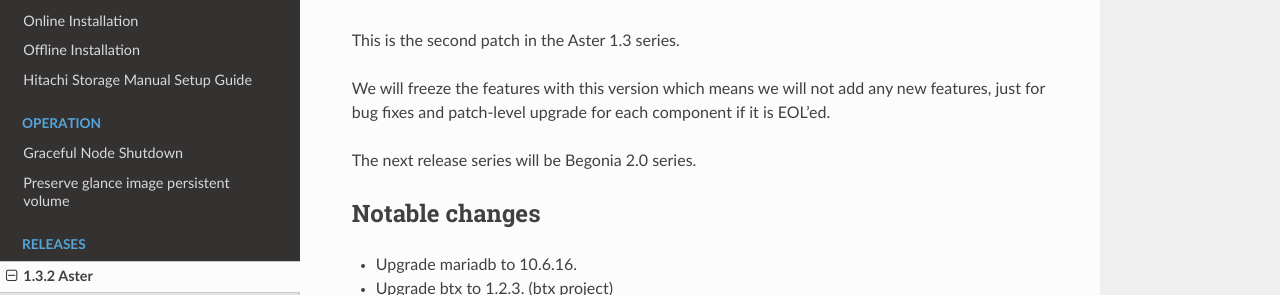
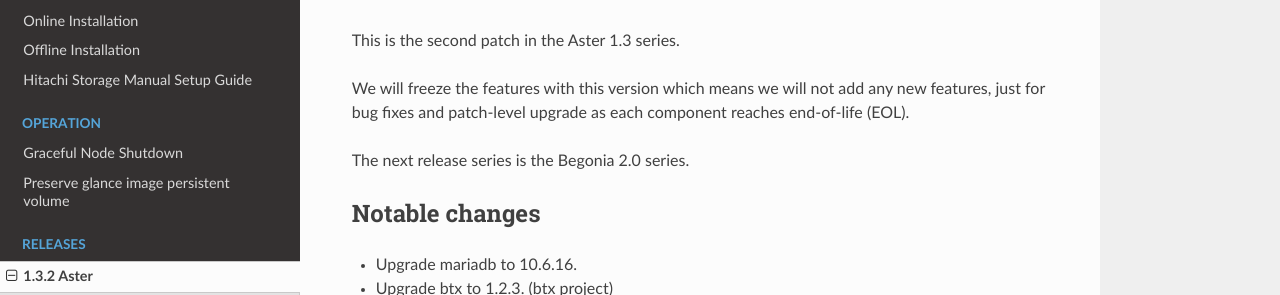
Before and after one commit to iorchard/burrito_docs, a Sphinx documentation site: the page built from source/releases/1.3.2.rst, in a window 1280 px wide and 989 px high. Shown: the part 131-426 px from the top of the window. Built offline with Sphinx 7.4.7 and the Read the Docs theme 2.0.0, drawn with Linux system fonts in a browser that asks for light colours; pages that are not in the unit, such as notebooks, are missing from menus.

Commit message:
update release note

```diff
--- a/source/releases/1.3.2.rst
+++ b/source/releases/1.3.2.rst
@@ -4,10 +4,10 @@
 This is the second patch in the Aster 1.3 series.
 
 We will freeze the features with this version which means we will not
-add any new features, just for bug fixes and patch-level upgrade for
-each component if it is EOL'ed.
+add any new features, just for bug fixes and patch-level upgrade
+as each component reaches end-of-life (EOL).
 
-The next release series will be Begonia 2.0 series.
+The next release series is the Begonia 2.0 series.
 
 Notable changes
 ----------------
```
